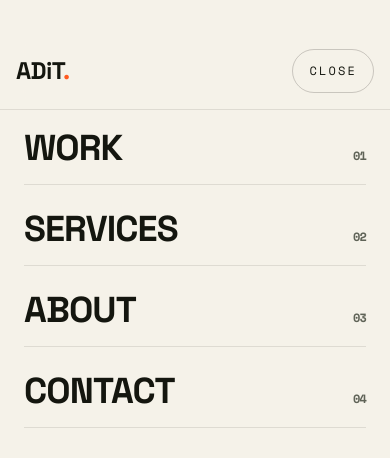
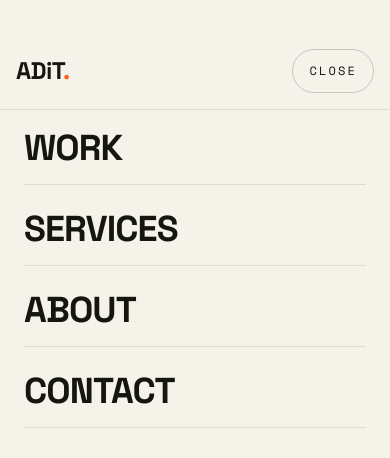
Before and after one commit to contentcreadorapp-spec/AdiT, a Next.js app: page / in a window 390 px wide. Both pictures are taken after a click on the button "MENU". Shown: the top 458 px of the page. Built offline with nearby package versions, Linux system fonts and the light colour scheme.

Commit message:
Feature Joy Qiao, remove mobile menu numbers

```diff
--- a/components/Nav.tsx
+++ b/components/Nav.tsx
@@ -75,17 +75,14 @@ export default function Nav() {
           className="fixed inset-0 z-40 flex flex-col bg-paper px-6 pt-28 pb-10 md:hidden"
         >
           <ul className="flex flex-col gap-2">
-            {navLinks.map((link, i) => (
+            {navLinks.map((link) => (
               <li key={link.href} className="border-b border-ink/10">
                 <Link
                   href={link.href}
                   onClick={() => setOpen(false)}
-                  className="flex items-baseline justify-between py-4 font-display text-4xl font-bold tracking-tight uppercase"
+                  className="flex items-baseline py-4 font-display text-4xl font-bold tracking-tight uppercase"
                 >
                   {link.label}
-                  <span aria-hidden="true" className="font-mono text-xs text-muted">
-                    0{i + 1}
-                  </span>
                 </Link>
               </li>
             ))}
--- a/content/site.ts
+++ b/content/site.ts
@@ -131,6 +131,7 @@ export const projects: Project[] = [
     blurb: "Personal consulting site for Joy Qiao: project leadership, mediation, and strategic communication. Currently in development.",
     disciplines: ["Web design", "Development"],
     image: "/work/joy-desktop.jpg",
+    featured: true,
   },
   {
     slug: "rafael-t-cordero",
@@ -140,7 +141,6 @@ export const projects: Project[] = [
     blurb: "Personal site of Rafael T. Cordero: IT leadership, cybersecurity, education innovation.",
     disciplines: ["Web design", "Development"],
     image: "/work/rafacordero-desktop.jpg",
-    featured: true,
   },
   {
     slug: "hs-roofing",
```
